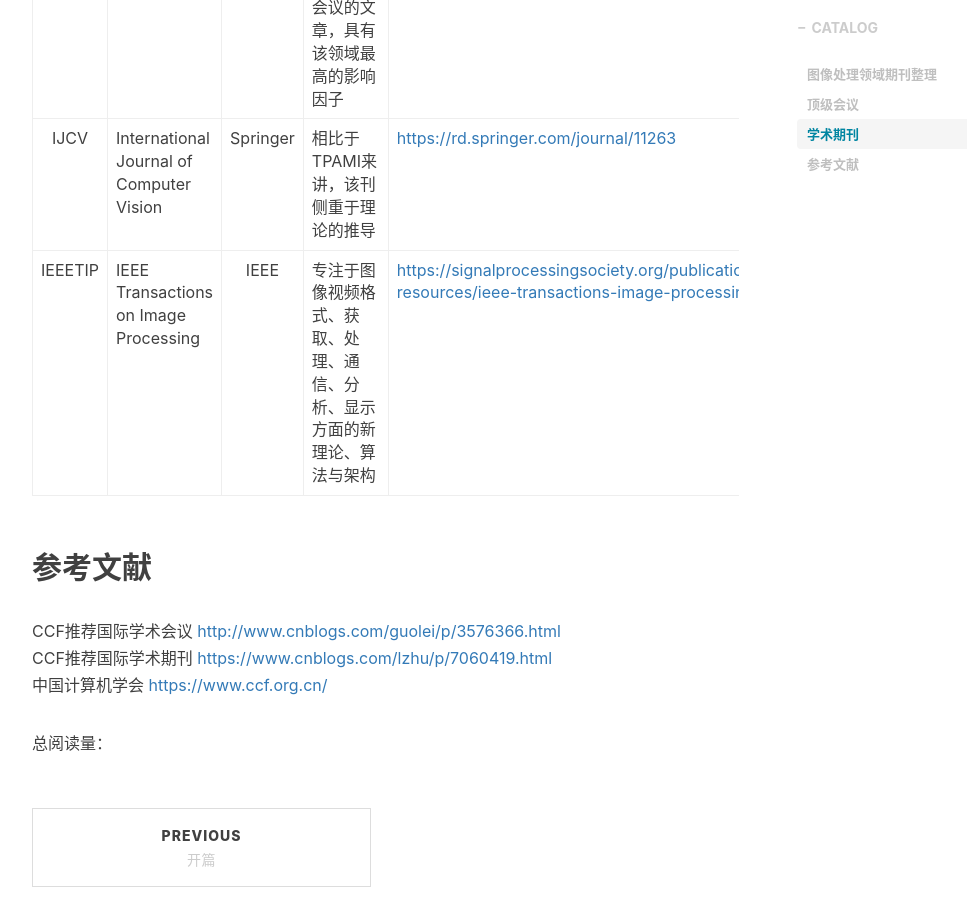
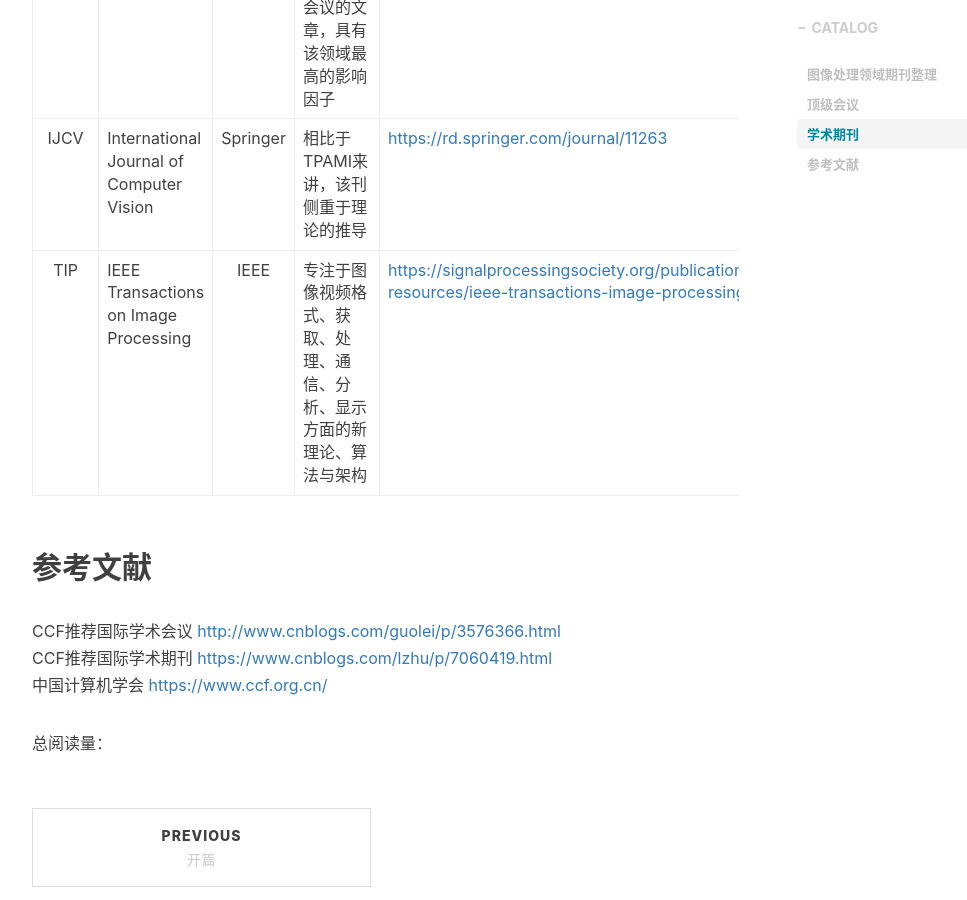
Before and after one commit to Thunvan/Thunvan.github.io, a Jekyll site: the page built from _posts/2019-04-04-图像处理领域期刊整理.md, in a window 1280 px wide and 900 px high, scrolled down 2583 px. Shown: the whole window, without its empty margins (233-1200 px from the left). Built offline with Jekyll 4.4.1, drawn with Linux system fonts in a browser that asks for light colours; nearby versions of some CDN libraries; comment, search, counter and statistics services are not loaded.

Commit message:
update post file

```diff
--- a/_posts/2019-04-04-图像处理领域期刊整理.md
+++ b/_posts/2019-04-04-图像处理领域期刊整理.md
@@ -35,7 +35,7 @@ CVPR（每年），ICCV（奇数年）和ECCV（偶数年）。
 |  TPAMI   | Transactions on Pattern Analysis and Machine Intelligence |   IEEE   | 模式分析与机器智能汇刊是IEEE最重要的学术性汇刊之一，每年12期。在各种统计中，PAMI被认为有着很强的影响因子和很高的排名 | <https://www.computer.org/csdl/journal/tp>                                                      |
 |   ATOG   | ACM Transactions on Graphics                              |   ACM    | 计算机图形学领域最顶级的期刊，全文收录每年ACM Siggraph和Siggraph Asia两大会议的文章，具有该领域最高的影响因子        | <https://tog.acm.org>                                                                           |
 |   IJCV   | International Journal of Computer Vision                  | Springer | 相比于TPAMI来讲，该刊侧重于理论的推导                                                                                | <https://rd.springer.com/journal/11263>                                                         |
-| IEEETIP  | IEEE Transactions on Image Processing                     |   IEEE   | 专注于图像视频格式、获取、处理、通信、分析、显示方面的新理论、算法与架构                                             | <https://signalprocessingsociety.org/publications-resources/ieee-transactions-image-processing> |
+|   TIP    | IEEE Transactions on Image Processing                     |   IEEE   | 专注于图像视频格式、获取、处理、通信、分析、显示方面的新理论、算法与架构                                             | <https://signalprocessingsociety.org/publications-resources/ieee-transactions-image-processing> |
 
 ## 参考文献
 
```
